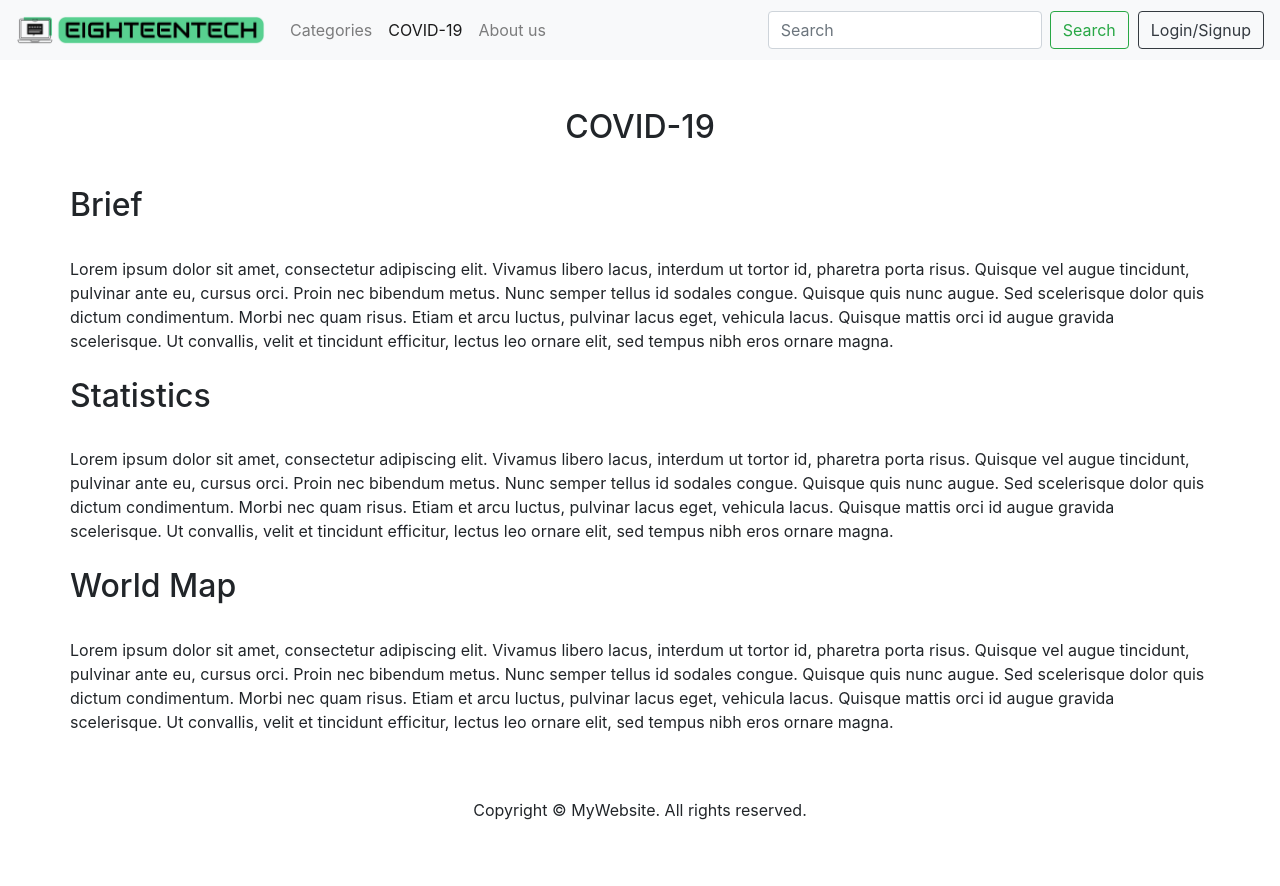
After one commit to VanMinhN/EighteenTech, a PHP site: page /covInfo.php in a window 1280 px wide. The commit adds this page. Run offline with PHP 8.4, Linux system fonts and the light colour scheme.

Commit message:
added covid19 template page

```diff
--- a/aboutus.php
+++ b/aboutus.php
@@ -2,7 +2,7 @@
 <html>
 <head>
 <meta http-equiv="X-UA-Compatible" content="IE=edge">
-<title>EighteenTech</title>
+<title>EighteenTech: About Us</title>
 <meta charset="UTF-8">
   		<meta name="description" content="Technology reviews">
   		<meta name="keywords" content="appliances, tech, review, tv, mobile, headphone, laptop, phone">
--- a/assets/php/navbar.php
+++ b/assets/php/navbar.php
@@ -11,6 +11,12 @@
 		{
 			console.log("categories");
 			document.getElementById("nav_categories").className = "nav-link active";
+			console.log("done");
+		}
+		if(current_page === "/covInfo.php")
+		{
+			console.log("covid-19");
+			document.getElementById("nav_covid19").className = "nav-link active";
 			console.log("done");
 		}
 
@@ -28,10 +34,11 @@
 		</button>
 		<div class="collapse navbar-collapse" id="navbarSupportedContent1">
 		 	<ul class="navbar-nav mr-auto">
-		      <li class="nav-item" > <a class="nav-link" id="nav_aboutus" href="./aboutus.php">About us</a> </li>
-		      <li class="nav-item" > <a class="nav-link" id="nav_categories" href="./categories.php">Categories</a> </li>
+		      		<li class="nav-item" > <a class="nav-link" id="nav_categories" href="./categories.php">Categories</a> </li>
+				<li class="nav-item" > <a class="nav-link" id="nav_covid19" href="./covInfo.php">COVID-19</a> </li>
+				<li class="nav-item" > <a class="nav-link" id="nav_aboutus" href="./aboutus.php">About us</a> </li>
 
-	        </ul>
+	        	</ul>
 
 		    <form class="form-inline my-2 my-lg-0" action="search.php" method="GET">
 		      <input class="form-control mr-sm-2" type="search" placeholder="Search" aria-label="Search" name="query" required >
--- /dev/null
+++ b/covInfo.php
@@ -0,0 +1,54 @@
+<!DOCTYPE html>
+<html>
+<head>
+<meta http-equiv="X-UA-Compatible" content="IE=edge">
+<title>EighteenTech: COVID-19</title>
+<meta charset="UTF-8">
+  		<meta name="description" content="Technology reviews">
+  		<meta name="keywords" content="appliances, tech, review, tv, mobile, headphone, laptop, phone">
+  		<meta name="author" content="Nitin Ramesh">
+ 		<meta name="viewport" content="width=device-width, initial-scale=1.0">
+		<link rel="stylesheet" href="https://maxcdn.bootstrapcdn.com/bootstrap/4.4.1/css/bootstrap.min.css">
+	</head>
+	<body>
+	<div>
+	<?php $IPATH = $_SERVER["DOCUMENT_ROOT"]."/assets/php/"; include($IPATH."navbar.php"); ?>
+	</div>
+	 <div class="container" style="margin-top: 100px">
+		<div class="row">
+			<div class="col-lg-12 mb-4 mt-2 text-center">
+            <h2>COVID-19</h2>
+          	</div>
+			<div class="row">
+          		<div class="col-lg-12 mb-4 mt-2 text-center">
+            		<h2>Brief</h2>
+          		</div>
+				<hr>
+        	</div>
+			<p>Lorem ipsum dolor sit amet, consectetur adipiscing elit. Vivamus libero lacus, interdum ut tortor id, pharetra porta risus. Quisque vel augue tincidunt, pulvinar ante eu, cursus orci. Proin nec bibendum metus. Nunc semper tellus id sodales congue. Quisque quis nunc augue. Sed scelerisque dolor quis dictum condimentum. Morbi nec quam risus. Etiam et arcu luctus, pulvinar lacus eget, vehicula lacus. Quisque mattis orci id augue gravida scelerisque. Ut convallis, velit et tincidunt efficitur, lectus leo ornare elit, sed tempus nibh eros ornare magna. </p>
+		<div class="row">
+          		<div class="col-lg-12 mb-4 mt-2 ">
+            		<h2>Statistics</h2>
+          		</div>
+				<hr>
+        	</div>
+			<p>Lorem ipsum dolor sit amet, consectetur adipiscing elit. Vivamus libero lacus, interdum ut tortor id, pharetra porta risus. Quisque vel augue tincidunt, pulvinar ante eu, cursus orci. Proin nec bibendum metus. Nunc semper tellus id sodales congue. Quisque quis nunc augue. Sed scelerisque dolor quis dictum condimentum. Morbi nec quam risus. Etiam et arcu luctus, pulvinar lacus eget, vehicula lacus. Quisque mattis orci id augue gravida scelerisque. Ut convallis, velit et tincidunt efficitur, lectus leo ornare elit, sed tempus nibh eros ornare magna. </p>
+		<div class="row">
+          		<div class="col-lg-12 mb-4 mt-2 ">
+            		<h2>World Map</h2>
+          		</div>
+				<hr>
+        	</div>
+			<p>Lorem ipsum dolor sit amet, consectetur adipiscing elit. Vivamus libero lacus, interdum ut tortor id, pharetra porta risus. Quisque vel augue tincidunt, pulvinar ante eu, cursus orci. Proin nec bibendum metus. Nunc semper tellus id sodales congue. Quisque quis nunc augue. Sed scelerisque dolor quis dictum condimentum. Morbi nec quam risus. Etiam et arcu luctus, pulvinar lacus eget, vehicula lacus. Quisque mattis orci id augue gravida scelerisque. Ut convallis, velit et tincidunt efficitur, lectus leo ornare elit, sed tempus nibh eros ornare magna. </p>
+		</div>
+
+      </div>
+
+		<div>
+	<?php include($IPATH."footer.html"); ?> <!-- Footer -->
+		</div>
+<script src="js/jquery-3.4.1.min.js"></script>
+	<script src="js/popper.min.js"></script>
+	<script src="js/bootstrap-4.4.1.js"></script>
+	</body>
+</html>
```
Also changed, not shown: COVID19/covInfo.php (deleted).
